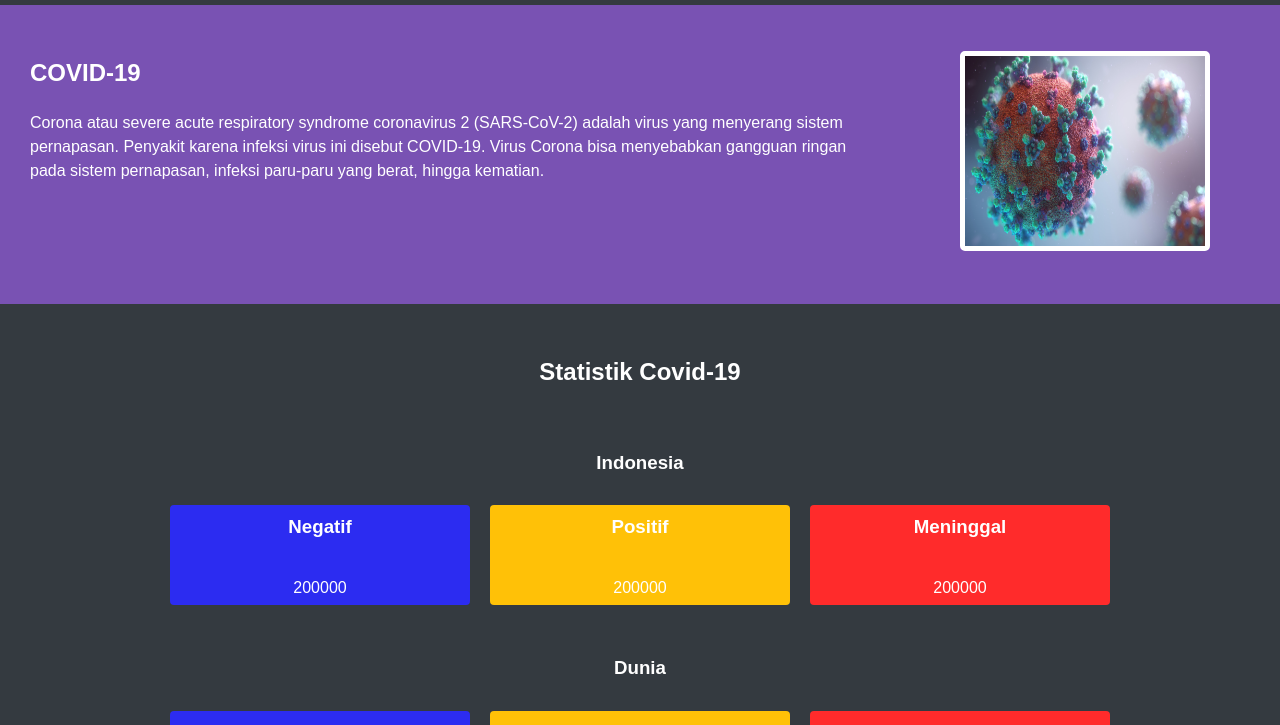
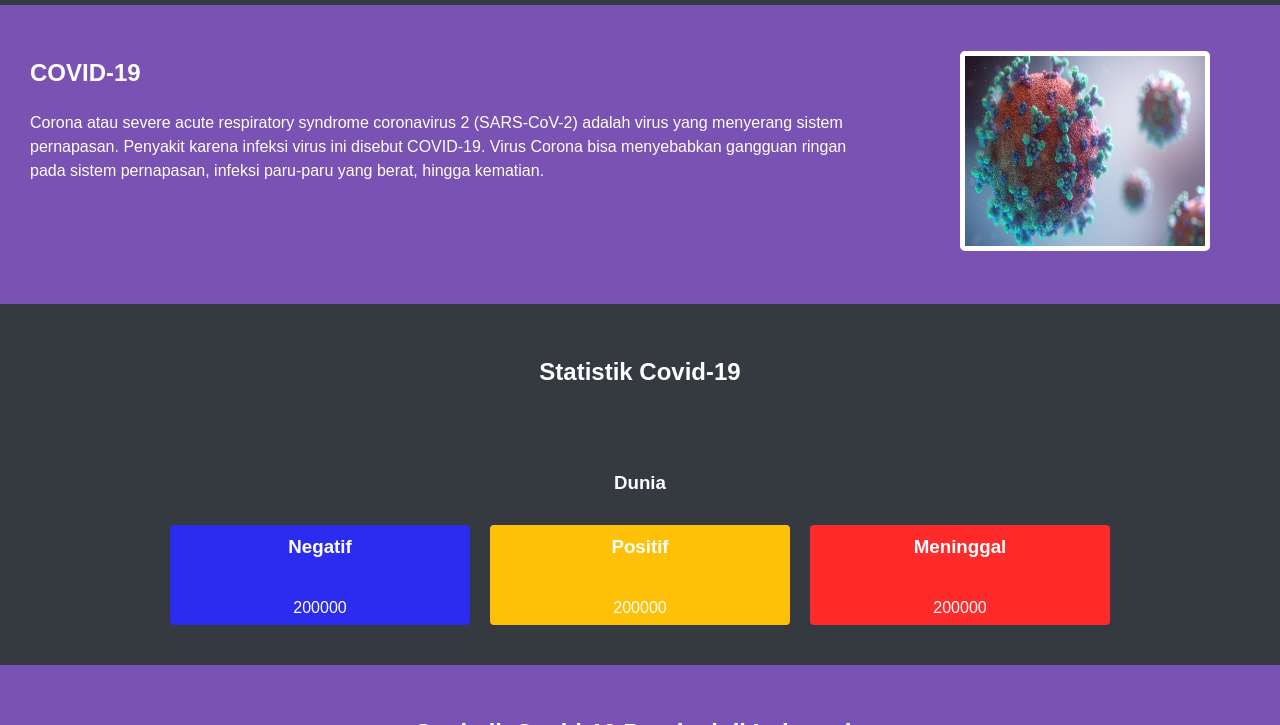
Before and after one commit to GedeDana/tugasweb, a plain HTML site: page index.html in a window 1280 px wide. Shown: the part 75-800 px from the top of the page. Drawn offline with Linux system fonts and the light colour scheme.

Commit message:
add id class and comment tag html
add id name id="indoCovid19" and comment tag html

```diff
--- a/index.html
+++ b/index.html
@@ -34,12 +34,12 @@
             <img src="./src/assets/fusion-medical-animation-rnr8D3FNUNY-unsplash.jpg" alt="Covid-19">
         </figure>
     </div>
-    <div class="container-black">
+    <div class="container-black" id="indoCovid19">
         <div class="head">
             <h2>Statistik Covid-19</h2>
         </div>
         <div class="information">
-            <div class="title">
+<!--             <div class="title">
                 <h3>Indonesia</h4>
             </div>
             <div class="container-box">
@@ -55,7 +55,7 @@
                     <h3>Meninggal</h3>
                     <p>200000</p>
                 </div>
-            </div>
+            </div> -->
         </div>
         <div class="information">
             <div class="title">
```
